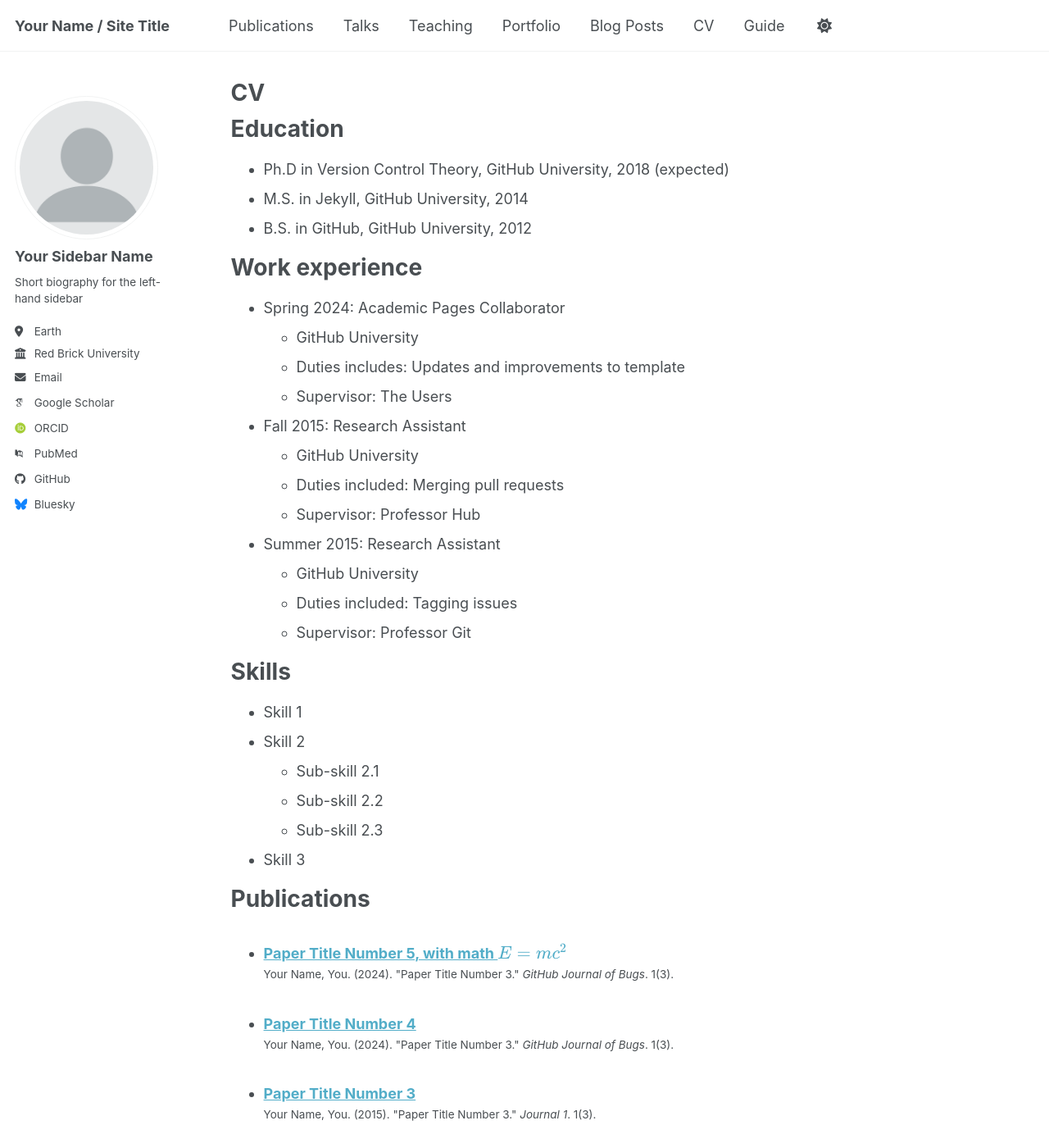
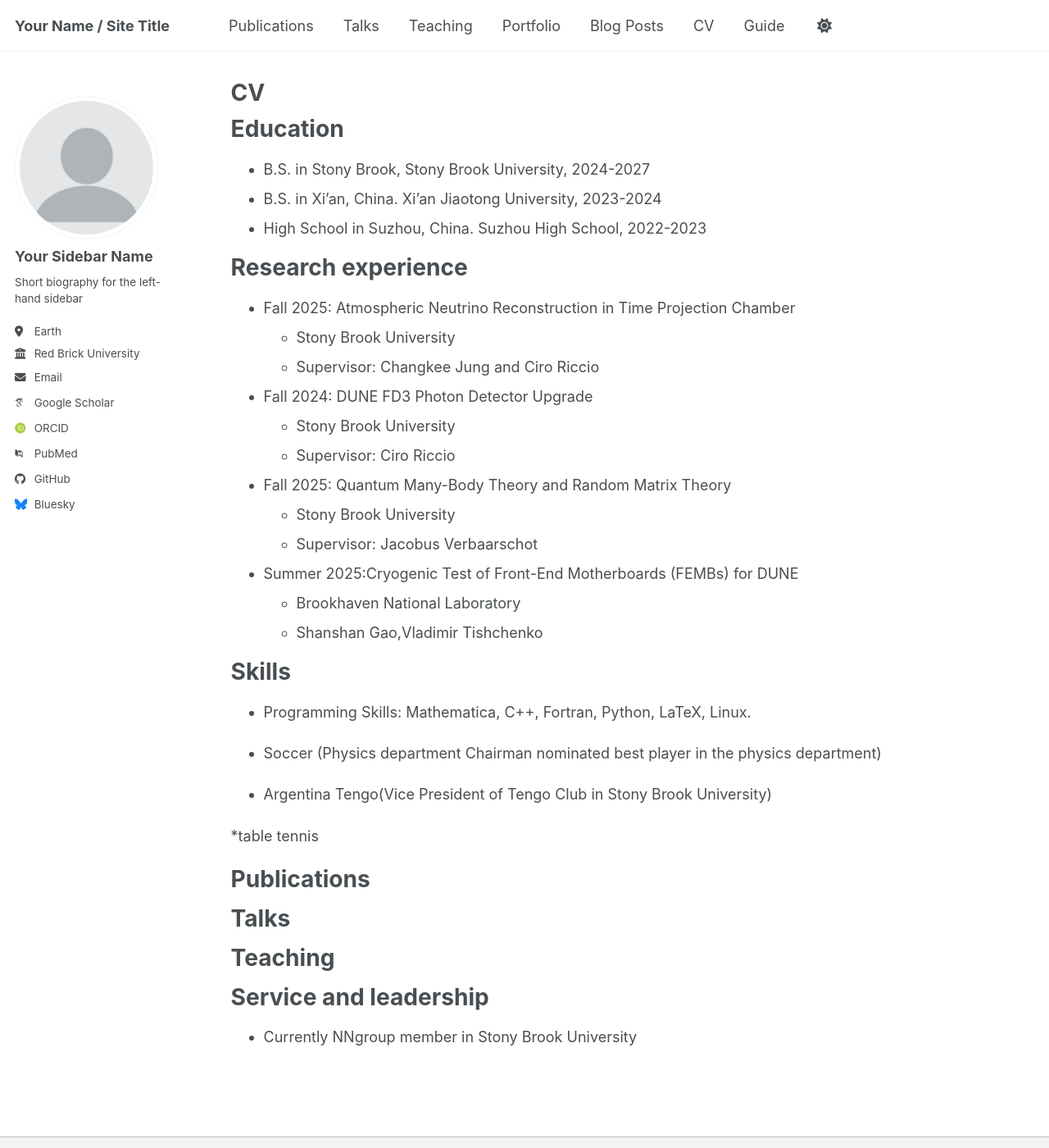
Before and after one commit to StoneChou2007/StoneChou2007, a Jekyll site: the page built from _pages/cv.md, in a window 1280 px wide and 1400 px high. Shown: the whole window at 82% size. Built offline with Jekyll 4.4.1, drawn with Linux system fonts in a browser that asks for light colours; some web fonts are replaced; a script bundle is joined from its source files by our own code; library files that are not in the unit come from our copies; some of the changed text lies outside the part shown.

Commit message:
Update cv.md

```diff
--- a/_pages/cv.md
+++ b/_pages/cv.md
@@ -11,54 +11,51 @@ redirect_from:
 
 Education
 ======
-* Ph.D in Version Control Theory, GitHub University, 2018 (expected)
-* M.S. in Jekyll, GitHub University, 2014
-* B.S. in GitHub, GitHub University, 2012
 
-Work experience
+* B.S. in Stony Brook, Stony Brook University, 2024-2027
+* B.S. in Xi'an, China. Xi'an Jiaotong University, 2023-2024
+* High School in Suzhou, China. Suzhou High School, 2022-2023
+
+Research experience
 ======
-* Spring 2024: Academic Pages Collaborator
-  * GitHub University
-  * Duties includes: Updates and improvements to template
-  * Supervisor: The Users
+* Fall 2025: Atmospheric Neutrino Reconstruction in Time Projection Chamber
+  * Stony Brook University
+  * Supervisor: Changkee Jung and Ciro Riccio
 
-* Fall 2015: Research Assistant
-  * GitHub University
-  * Duties included: Merging pull requests
-  * Supervisor: Professor Hub
+* Fall 2024: DUNE FD3 Photon Detector Upgrade
+  * Stony Brook University
+  * Supervisor: Ciro Riccio
 
-* Summer 2015: Research Assistant
-  * GitHub University
-  * Duties included: Tagging issues
-  * Supervisor: Professor Git
+* Fall 2025: Quantum Many-Body Theory and Random Matrix Theory
+  * Stony Brook University
+  * Supervisor: Jacobus Verbaarschot
+
+* Summer 2025:Cryogenic Test of Front-End Motherboards (FEMBs) for DUNE
+  * Brookhaven National Laboratory
+  * Shanshan Gao,Vladimir Tishchenko
 
 Skills
 ======
-* Skill 1
-* Skill 2
-  * Sub-skill 2.1
-  * Sub-skill 2.2
-  * Sub-skill 2.3
-* Skill 3
+* Programming Skills: Mathematica, C++, Fortran, Python, LaTeX, Linux.
+
+* Soccer (Physics department Chairman nominated best player in the physics department)
+
+* Argentina Tengo(Vice President of Tengo Club in Stony Brook University)
+
+*table tennis
 
 Publications
 ======
-  <ul>{% for post in site.publications reversed %}
-    {% include archive-single-cv.html %}
-  {% endfor %}</ul>
+
 
 Talks
 ======
-  <ul>{% for post in site.talks reversed %}
-    {% include archive-single-talk-cv.html  %}
-  {% endfor %}</ul>
+
 
 Teaching
 ======
-  <ul>{% for post in site.teaching reversed %}
-    {% include archive-single-cv.html %}
-  {% endfor %}</ul>
+
 
 Service and leadership
 ======
-* Currently signed in to 43 different slack teams
+* Currently NNgroup member in Stony Brook University
```
